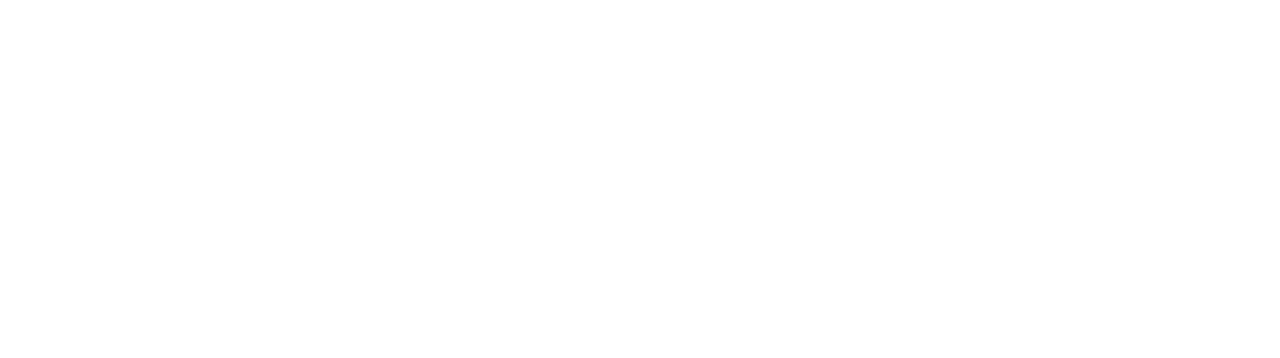
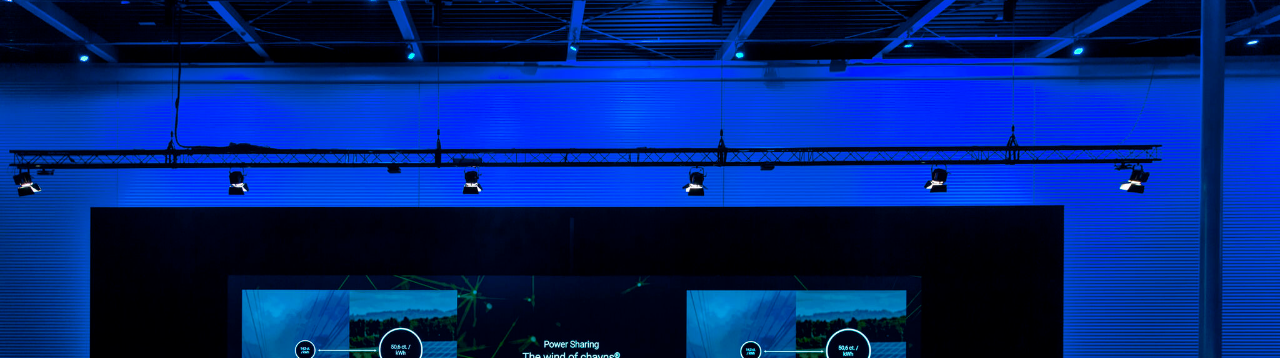
Before and after one commit to MarvinLiedmeyer/MarvinLiedmeyer.github.io, a plain HTML site: page index.html in a window 1280 px wide. Shown: the top 358 px of the page. Drawn offline with Linux system fonts and the light colour scheme.

Commit message:
picture paste

```diff
--- a/index.html
+++ b/index.html
@@ -13,7 +13,7 @@
     <h1>Your Hero Title</h1>
   </div>
   <div class="iphone-frame" id="iphoneFrame">
-    <img src="path/to/your/hero-image.jpg" alt="Shrinking Hero">
+    <img src="bilder/hero.jpg" alt="Shrinking Hero">
   </div>
   <div class="scroll-container"></div>
 
--- a/styles.css
+++ b/styles.css
@@ -7,7 +7,7 @@ body {
 .hero {
   position: relative;
   height: 100vh;
-  background: url('path/to/your/hero-image.jpg') no-repeat center center/cover;
+  background: url('bilder/hero.jpg') no-repeat center center/cover;
   display: flex;
   align-items: center;
   justify-content: center;
@@ -28,7 +28,7 @@ body {
   transform: translate(-50%, -20%);
   width: 300px;
   height: 600px;
-  background: url('path/to/iphone-frame.png') no-repeat center center;
+  background: url('bilder/iphone-frame.png') no-repeat center center;
   background-size: contain;
   display: flex;
   align-items: center;
```
Also changed, not shown: bilder/dein-bild.jpg (deleted), bilder/hero.jpg (added), bilder/iphone-frame.png.
